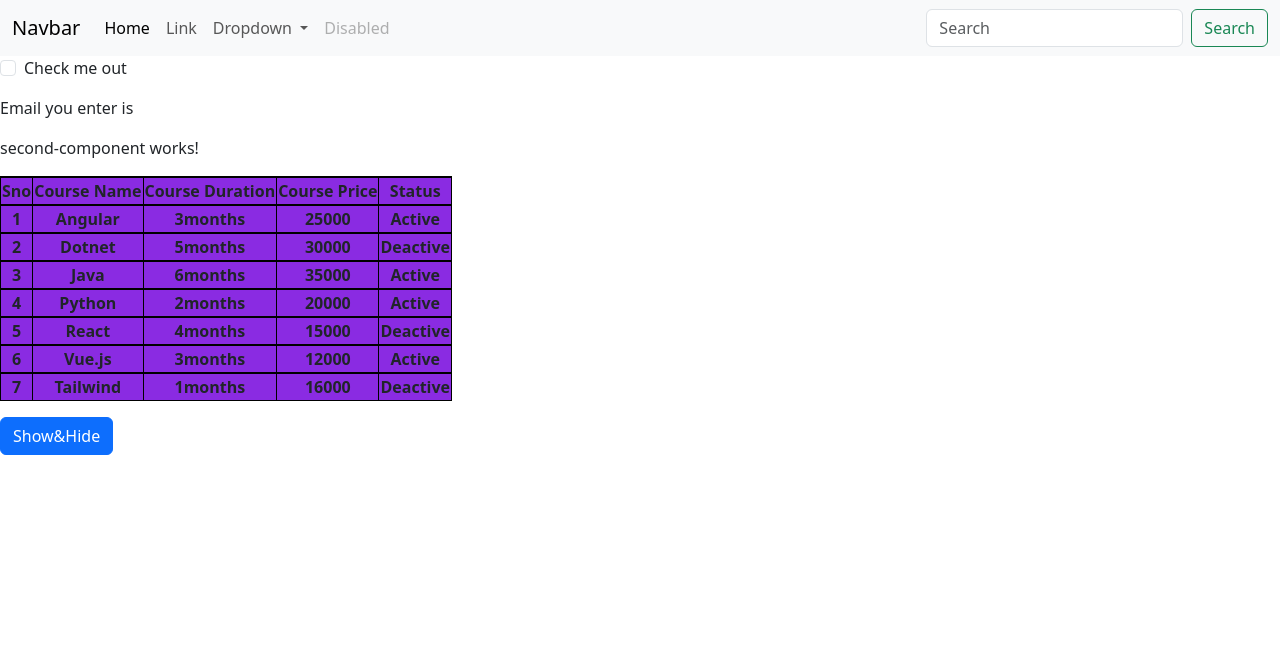
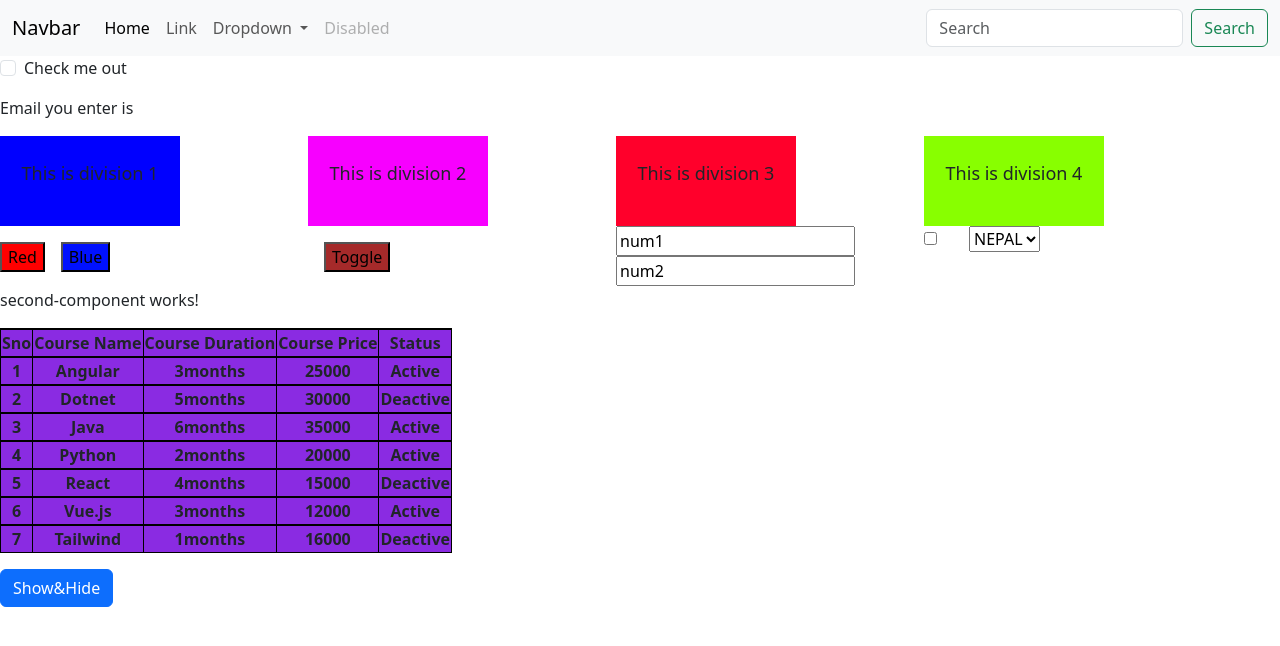
Before and after one commit to onusha45/Angular_project, an Angular app in the folder simple_project/: page / in a window 1280 px wide. Shown: the top 646 px of the page. Built offline with nearby package versions, Linux system fonts and the light colour scheme.

Commit message:
layout for distributive attribute created

```diff
--- a/simple_project/src/app/first-component/first-component.component.css
+++ b/simple_project/src/app/first-component/first-component.component.css
@@ -1,8 +1,51 @@
-.imageheight{
-    height: 200px;
-    width:500px;
-}
+
 .form-label{
     display: flex;
     padding-bottom: 2em;
 }
+
+.division {
+    display: flex;
+    gap: 8em;
+}
+
+.div-1, .div-2, .div-3, .div-4{
+    height: 5em; /* Increased height */
+    width: 10em; /* Increased width */
+    font-size: large;
+    display: flex;
+    align-items: center;
+    justify-content: center;
+}
+.div-1{
+    background-color: blue;
+}
+.div-2{
+    background-color: rgb(247, 0, 255);
+}
+.div-3{
+    background-color: rgb(255, 0, 43);
+}
+.div-4{
+    background-color: rgb(136, 255, 0);
+}
+.btn-red{
+    margin-top: 1em;
+    margin-right: 1em;
+    background-color: red;
+}
+.btn-blue{
+    margin-top: 1em;
+    background-color: rgb(0, 17, 255);
+}
+.toggle{
+    margin: 1em;
+    background-color: brown;
+
+}
+.number{
+    width: 100px;
+}
+.checkbox{
+    margin-right: 2em;
+}
--- a/simple_project/src/app/first-component/first-component.component.html
+++ b/simple_project/src/app/first-component/first-component.component.html
@@ -19,3 +19,49 @@
 
 
 <p> Email you enter is {{email}}</p>
+
+<div class="division">
+  <div>
+  <div class="div-1">
+    <p>This is division 1</p>
+  </div>
+
+  <button class="btn-red">Red</button>
+
+
+  <button class="btn-blue">Blue</button>
+
+  </div>
+  <div>
+  <div class="div-2">
+    <p>This is division 2</p>
+  </div>
+  <button class="toggle">Toggle</button>
+  </div>
+  <div>
+  <div class="div-3">
+    <p>This is division 3</p>
+  </div>
+  <div class="number">
+
+  <input type="text" name="" value="num1" id="">
+  <input type="text" name="" id="" value="num2">
+</div>
+ </div>
+ <div>
+  <div class="div-4">
+    <p>This is division 4</p>
+  </div>
+  <div>
+  <input type="checkbox" name="" id="" class="checkbox">
+  <select name="" id="">Country
+    <option value="nepal">NEPAL</option>
+    <option value="india">INDIA</option>
+    <option value="UK">UK</option>
+    <option value="USA">USA</option>
+    <option value="japan">JAPAN</option>
+  </select>
+</div>
+</div>
+
+</div>
```
